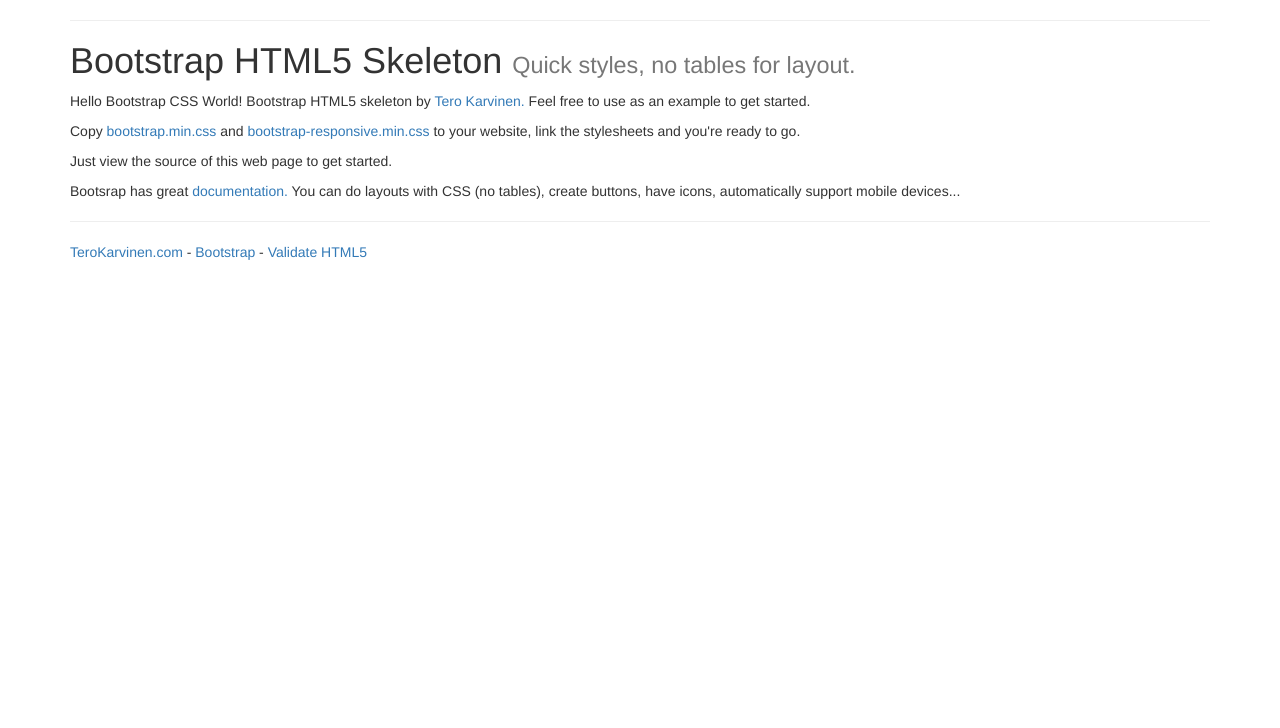
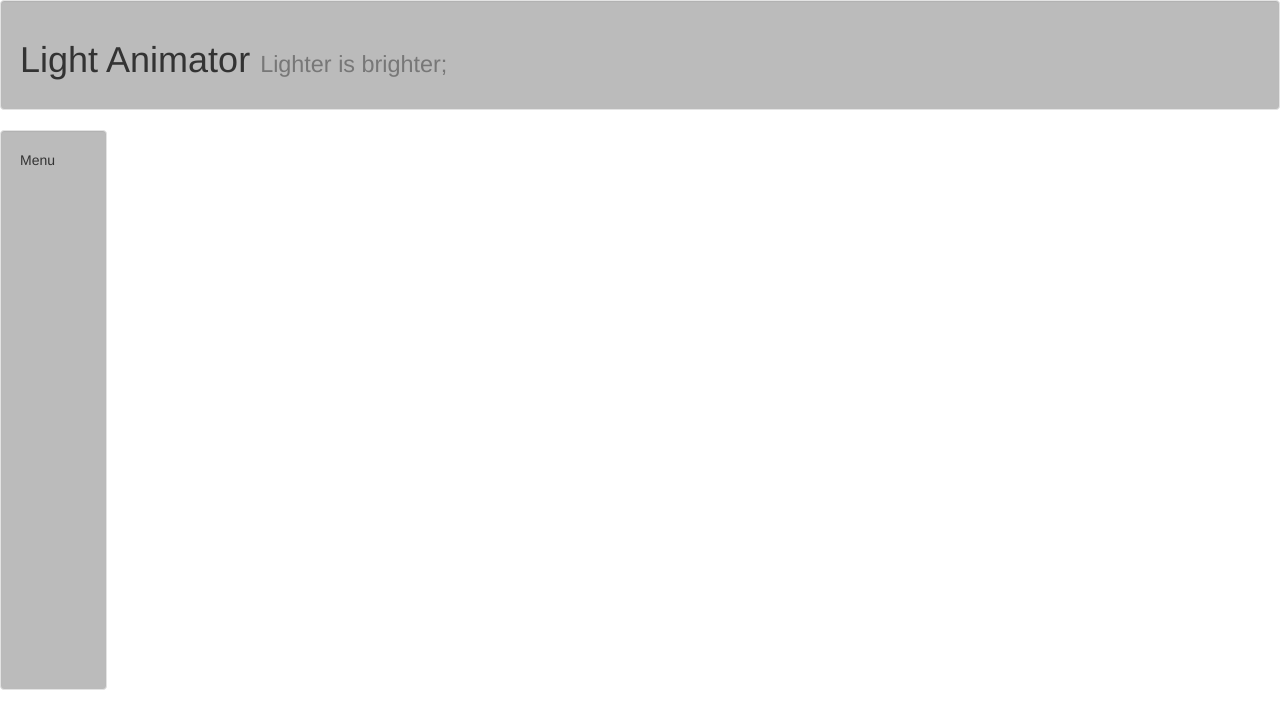
Before and after one commit to atomz520/light, a plain HTML site: page index.html in a window 1280 px wide. Drawn offline with Linux system fonts and the light colour scheme.

Commit message:
Simple UI?

```diff
--- /dev/null
+++ b/css/style.css
@@ -0,0 +1,8 @@
+.topbar {
+	background-color: #BBB;
+}
+
+.sidebar {
+	background-color: #BBB;
+	height: 70vh;
+}
--- a/index.html
+++ b/index.html
@@ -3,63 +3,32 @@
 <html>
     <head>
         <title>
-            Bootstrap HTML5 Skeleton
+            Light Animator
         </title>
         <meta charset="utf-8" />
+        <meta name="viewport" content="width=device-width, initial-scale=1">
+        <meta name="viewport" content="width=device-width, initial-scale=1, maximum-scale=1, user-scalable=no">
+
+        <link rel="stylesheet" href="bootstrap/css/bootstrap.min.css" />
+        <link rel="stylesheet" href="css/style.css" />
     </head>
     <body>
-        <div class="container">
-            <hr />
-            <h1>
-                Bootstrap HTML5 Skeleton
-                <small>
-                    Quick styles, no tables for layout.
-                </small>
-            </h1>
-            <p>
-                Hello Bootstrap CSS World! Bootstrap HTML5 skeleton by
-                <a href="http://TeroKarvinen.com">
-                    Tero Karvinen.
-                </a>
-                Feel free to use as an example to get started.
-            </p>
-            <p>
-                Copy
-                <a href="static/bootstrap/css/bootstrap.min.css">
-                    bootstrap.min.css
-                </a>
-                and
-                <a href="static/bootstrap/css/bootstrap-responsive.min.css">
-                    bootstrap-responsive.min.css
-                </a>
-                to your website, link the stylesheets and you're ready to go.
-            </p>
-            <p>
-                Just view the source of this web page to get started.
-            </p>
-            <p>
-                Bootsrap has great
-                <a href="http://twitter.github.com/bootstrap/scaffolding.html">
-                    documentation.
-                </a>
-                You can do layouts with CSS (no tables), create buttons, have icons, automatically support mobile devices...
-            </p>
-            <hr />
-            <p>
-                <a href="http://terokarvinen.com">
-                    TeroKarvinen.com
-                </a>
-                -
-                <a href="http://twitter.github.com/bootstrap/">
-                    Bootstrap
-                </a>
-                -
-                <a href="http://validator.w3.org/check?uri=referer">
-                    Validate HTML5
-                </a>
-            </p>
+        <div class="container-fluid">
+            <div class="row">
+                <div class="col-md-12 well topbar">
+                    <h1>
+                        Light Animator
+                        <small>
+                            Lighter is brighter;
+                        </small>
+                    </h1>
+                </div>
+                <div class="col-md-1 well sidebar">Menu</div>
+            </div>
         </div>
-        <link rel="stylesheet" href="bootstrap/css/bootstrap.min.css" />
-        <link rel="stylesheet" href="bootstrap/css/bootstrap-responsive.min.css" />
+
+        <script src="js/jquery-2.1.4.js"></script>
+        <script src="js/jquery-ui-1.11.4/jquery-ui.js"></script>
+        <!--<link rel="stylesheet" href="bootstrap/css/bootstrap-responsive.min.css" />-->
     </body>
 </html>
```
